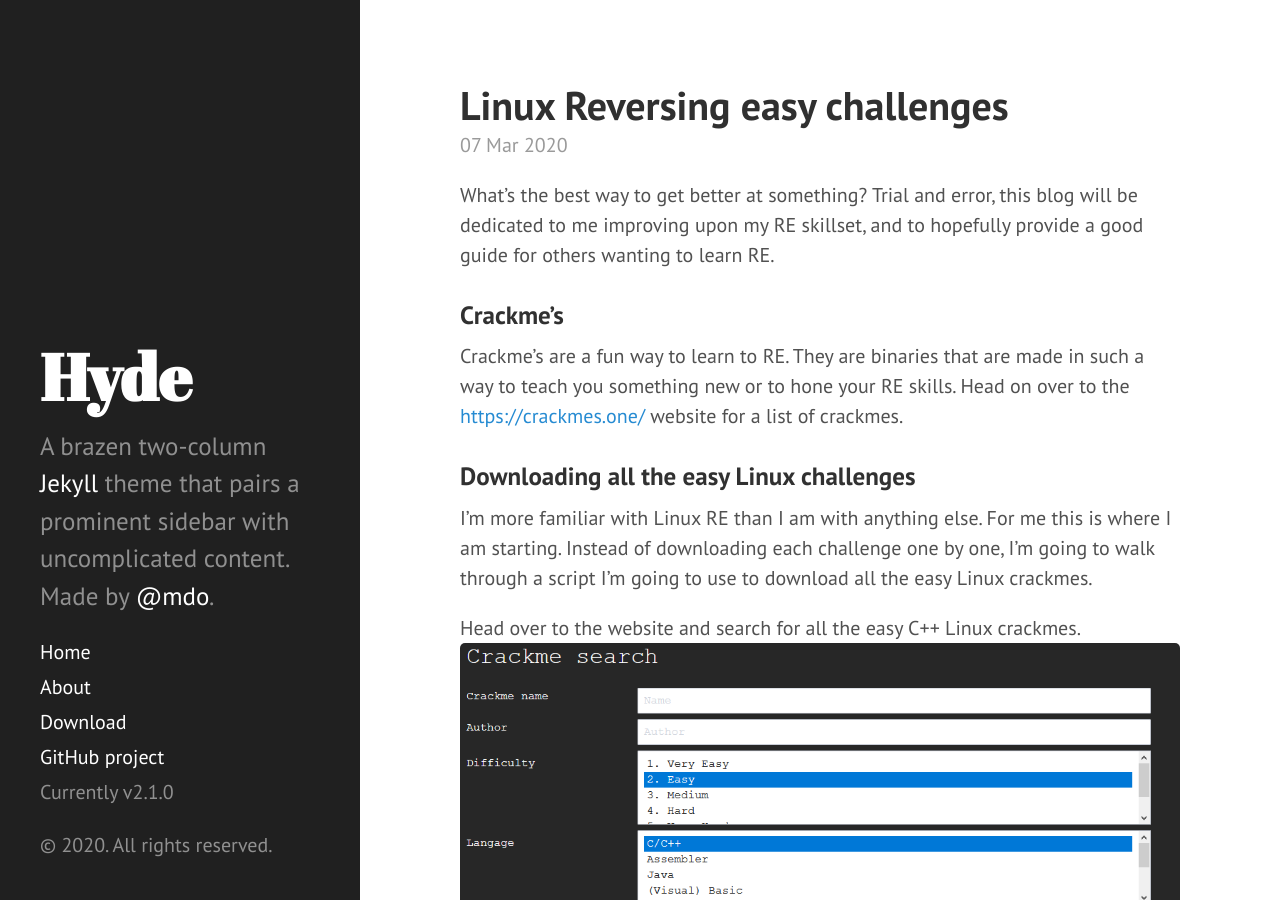
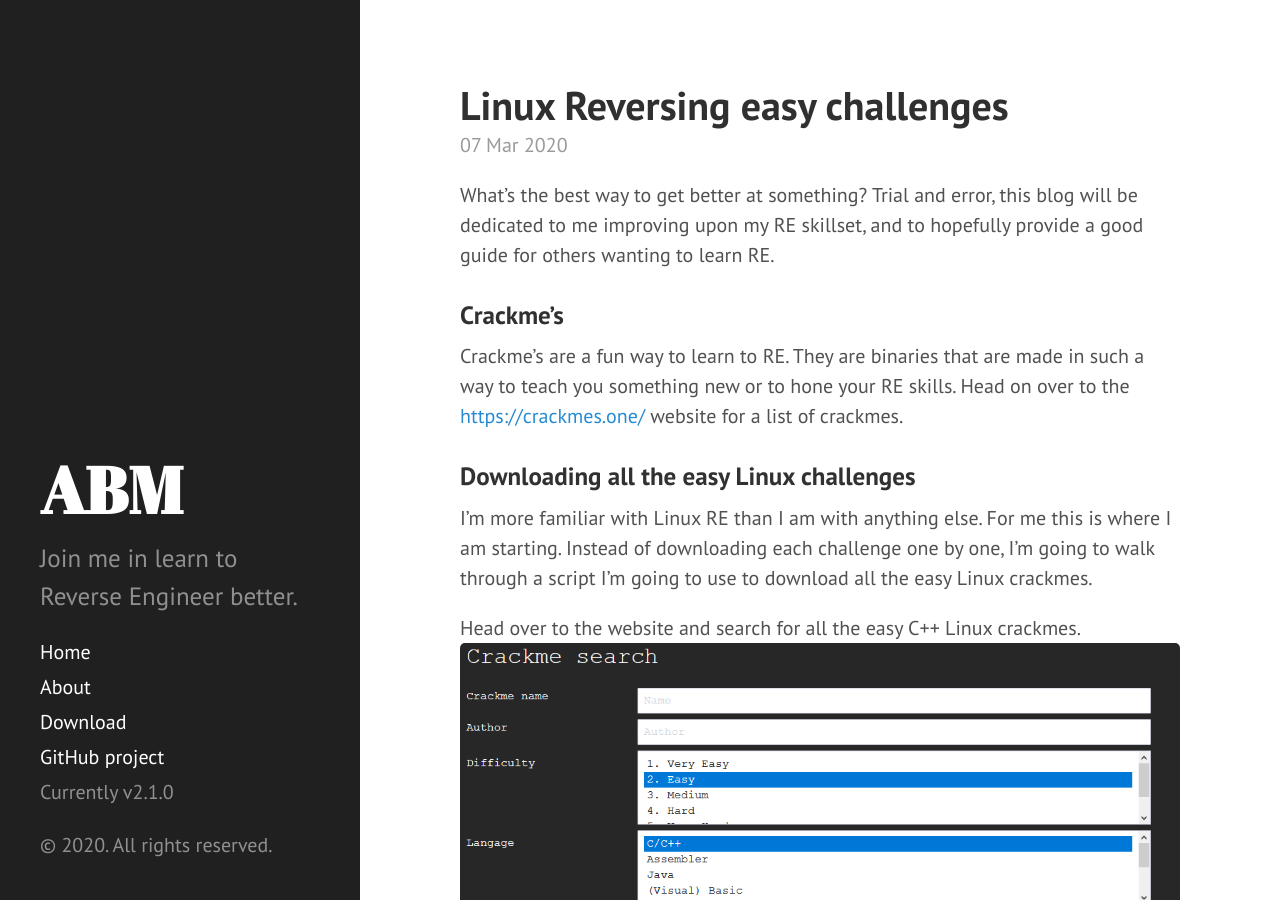
Before and after one commit to ablindman10/ablindman10.github.io, a Jekyll site: the page built from index.html, in a window 1280 px wide and 900 px high. Built offline with Jekyll 4.4.1, drawn with Linux system fonts in a browser that asks for light colours; Markdown is read by kramdown in place of the engine named in the settings; the list of posts is cut into pages by our own code.

Commit message:
Update _config.yml

```diff
--- a/_config.yml
+++ b/_config.yml
@@ -7,15 +7,15 @@ permalink:        pretty
 relative_permalinks: false
 
 # Setup
-title:            Hyde
+title:            ABM
 tagline:          'A Jekyll theme'
-description:      'A brazen two-column <a href="http://jekyllrb.com" target="_blank">Jekyll</a> theme that pairs a prominent sidebar with uncomplicated content. Made by <a href="https://twitter.com/mdo" target="_blank">@mdo</a>.'
-url:              http://hyde.getpoole.com
+description:      'Join me in learn to Reverse Engineer better.'
+url:              https://ablindman10.github.io/
 baseurl:          /
 
 author:
-  name:           'Mark Otto'
-  url:            https://twitter.com/mdo
+  name:           'abm'
+  url:            https://ablindman10.github.io/
 
 paginate:         5
 
```
